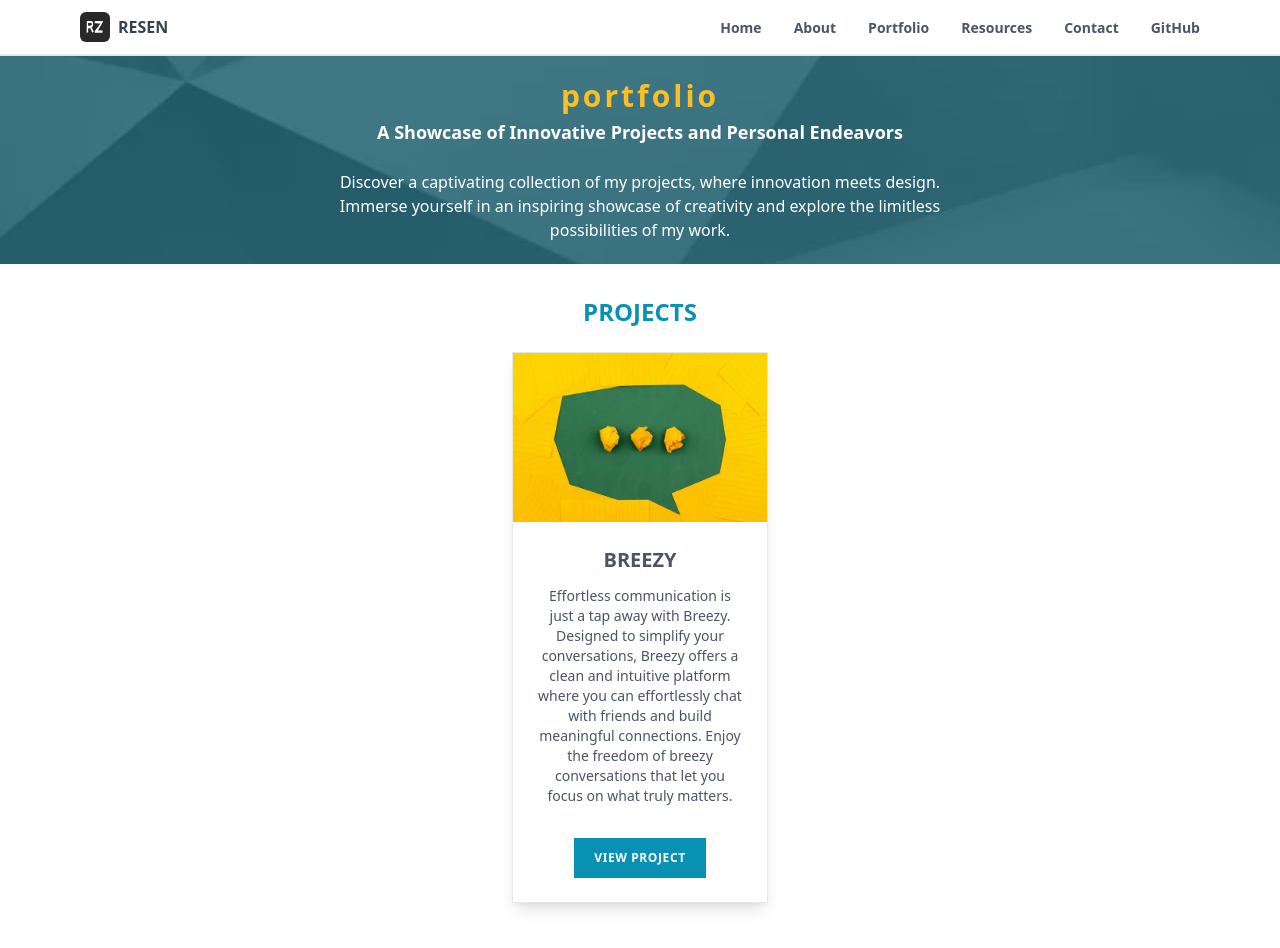
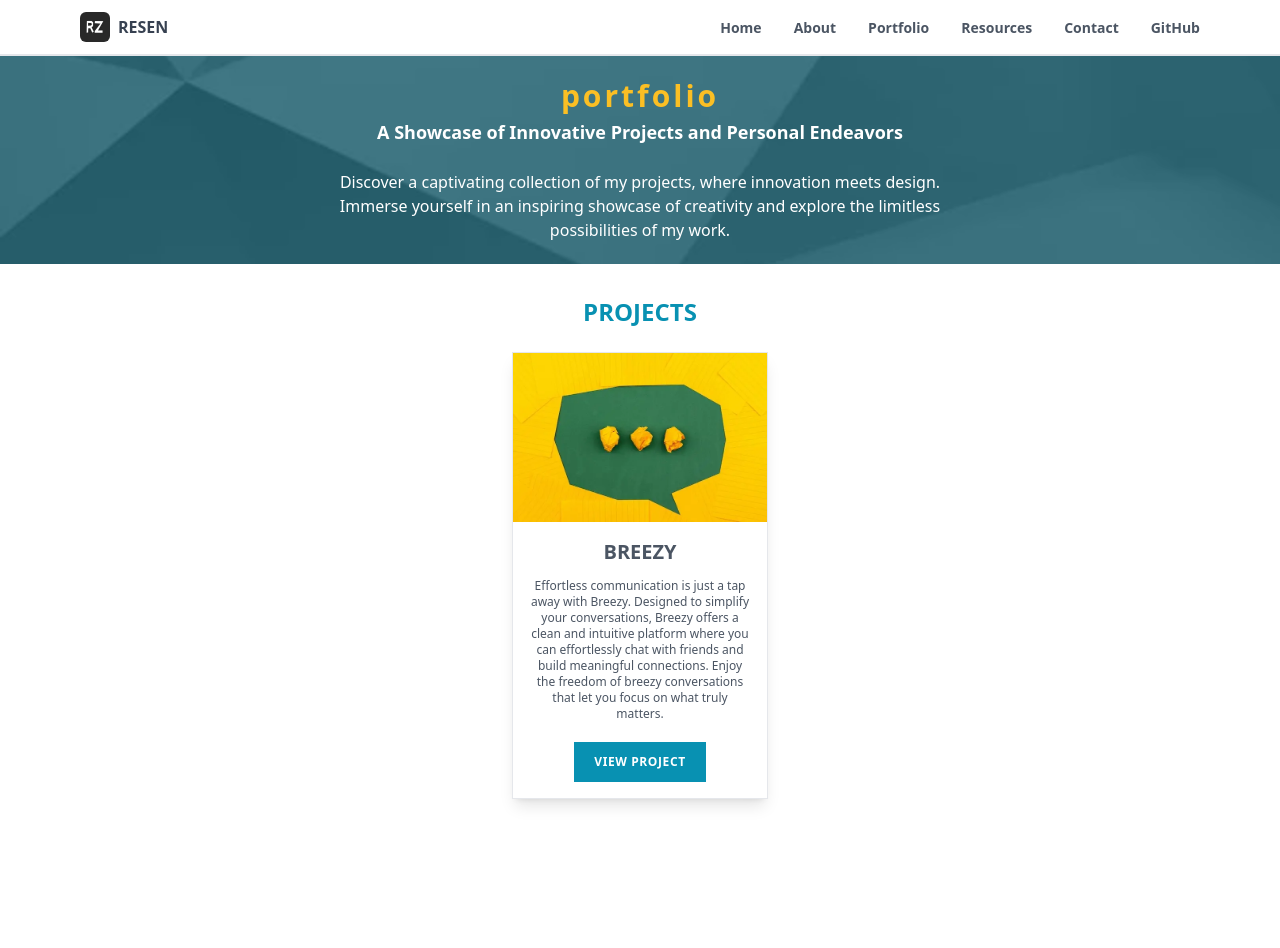
Before and after one commit to resenzhu/nextjs, a Next.js app: page /portfolio in a window 1280 px wide. Shown: the top 948 px of the page. Built offline with nearby package versions, Linux system fonts and the light colour scheme; what tailwindcss-animated would draw is missing.

Commit message:
update style

```diff
--- a/src/components/main/portfolio/project/card.tsx
+++ b/src/components/main/portfolio/project/card.tsx
@@ -16,10 +16,10 @@ const Card = ({name, description, url}: CardProps): JSX.Element => (
       height={356}
       alt={`${name.toLowerCase()} thumbnail`}
     />
-    <div className='mx-4 space-y-6 py-6 md:mx-6 md:space-y-8'>
+    <div className='mx-4 space-y-6 py-4 md:space-y-5'>
       <div className='space-y-3'>
         <div className='text-xl font-bold'>{name.toUpperCase()}</div>
-        <p className='md:text-sm'>{description}</p>
+        <p className='md:text-xs'>{description}</p>
       </div>
       <div>
         <Link href={url}>
```
